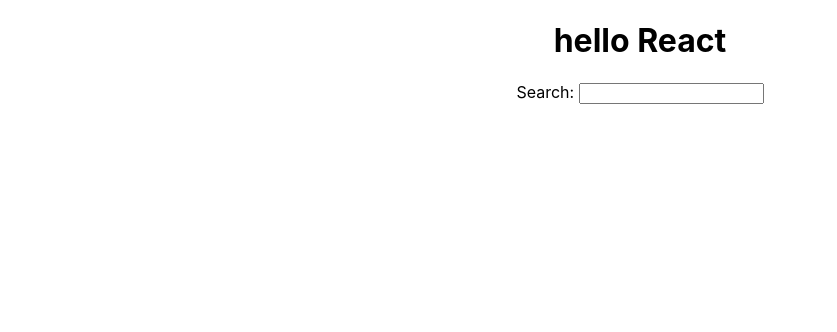
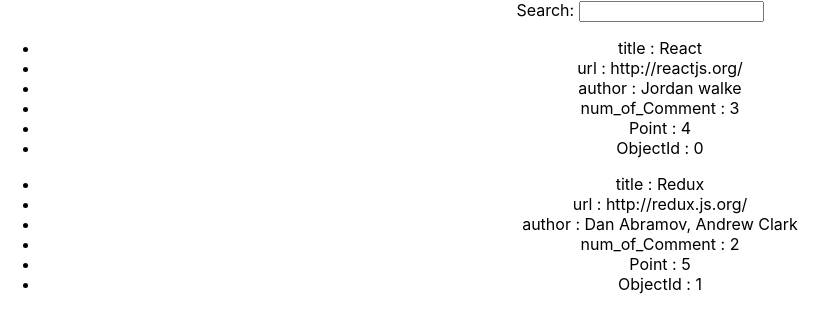
Before and after one commit to codewithfunn/react-book-ref-first-app, a React (Create React App) app: page / in a window 1280 px wide. Shown: the top 332 px of the page, without its empty margins (0-837 px from the left). Built offline with nearby package versions, Linux system fonts and the light colour scheme.

Commit message:
4rd exercise list_obj in reactjs

```diff
--- a/src/App.js
+++ b/src/App.js
@@ -1,18 +1,44 @@
 import './App.css';
-// func in js
-function getTitle(title){
-  return title;
-}
+// List in React.js [list] / list Object in react [{list_object}]
+const list =[
+  {
+    title:'React',
+    url :'http://reactjs.org/',
+    author:'Jordan walke',
+    num_comment:3,
+    point :4,
+    objectId:0,
+  },
+  {
+    title:'Redux',
+    url :'http://redux.js.org/',
+    author:'Dan Abramov, Andrew Clark',
+    num_comment:2,
+    point :5,
+    objectId:1,
+  }
+]
+
 function App() {
-
+  console.log(list);
   return (
     <div className="App">
-       <h1>
-        hello {getTitle('React')}
-       </h1>
+
 
        <label htmlFor="Search">Search: </label>
        <input type="text" id='search'  />
+       {/* Iterate the list_Object using map func */}
+        {list.map((item ,objectId)=>{
+        return<ul>
+          <li>title : {item.title}</li>
+          <li>url : {item.url}</li>
+          <li>author : {item.author}</li>
+          <li>num_of_Comment : {item.num_comment}</li>
+          <li>Point : {item.point}</li>
+          <li>ObjectId : {objectId}</li>
+      </ul>
+        })}
+
     </div>
   );
 }
```
